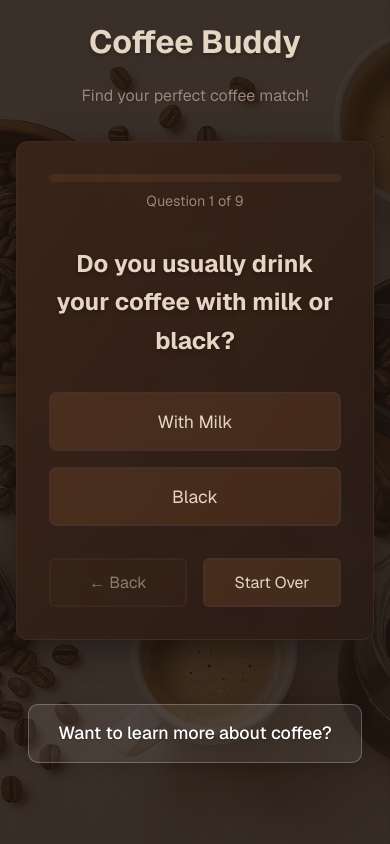
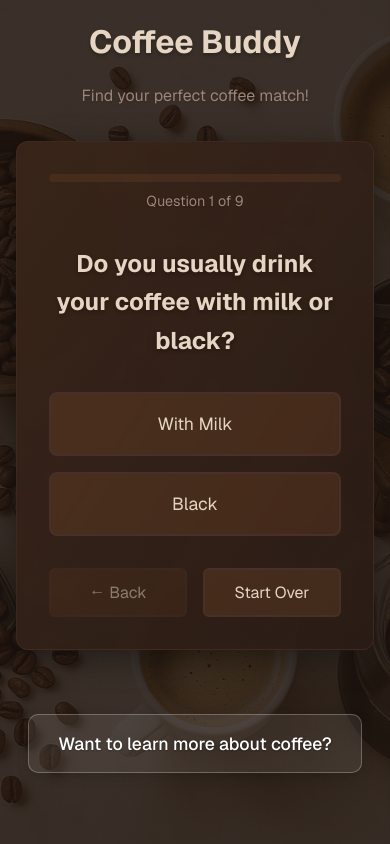
Before and after one commit to willchanpm/app-12-coffee-buddy, a Next.js app: page / in a window 390 px wide. Built offline with nearby package versions, Linux system fonts and the light colour scheme.

Commit message:
making mobile more responsive

```diff
--- a/src/app/components/CoffeeQuiz.module.css
+++ b/src/app/components/CoffeeQuiz.module.css
@@ -52,55 +52,38 @@
     margin-bottom: 2rem;
 }
 
-.option {
+.optionWrapper {
+    position: relative;
+}
+
+.optionLabel {
+    position: relative;
+    display: block;
     padding: 1rem;
-    font-size: 1.1rem;
     background-color: rgba(200, 121, 65, 0.15);
     border: 2px solid var(--border-color);
     border-radius: 8px;
     cursor: pointer;
-    transition: none;
     color: var(--foreground);
     backdrop-filter: blur(4px);
+    font-size: 1.1rem;
     -webkit-tap-highlight-color: transparent;
-        -webkit-touch-callout: none;
-        -webkit-user-select: none;
-        user-select: none;
-        touch-action: manipulation;
 }
 
-/* Desktop-only hover effects */
-@media (hover: hover) {
-    .option:hover:not(:disabled) {
-            background-color: rgba(200, 121, 65, 0.25);
-            border-color: var(--primary);
-            transform: translateY(-1px);
-            box-shadow: 0 4px 12px rgba(0, 0, 0, 0.3);
-        transition: all 0.2s ease;
-        }
+.optionInput {
+    position: absolute;
+    opacity: 0;
+    cursor: pointer;
+    height: 0;
+    width: 0;
 }
 
-        .option:focus {
-            outline: none;
+/* Selected state */
+.optionInput:checked+.optionLabel {
+    background-color: rgba(200, 121, 65, 0.3);
+    border-color: var(--primary);
 }
-
-        .option:focus-visible {
-            outline: none;
-        }
-
-        /* Remove all mobile touch effects */
-        .option:active {
-            -webkit-tap-highlight-color: transparent;
-            background-color: rgba(200, 121, 65, 0.15);
-            transform: none;
-            box-shadow: none;
-}
-
-.option:disabled {
-    cursor: not-allowed;
-    opacity: 0.7;
-}
-
+/* Navigation */
 .navigation {
     display: flex;
     justify-content: space-between;
@@ -116,28 +99,26 @@
     border: 2px solid var(--border-color);
     border-radius: 6px;
     cursor: pointer;
-    transition: all 0.2s ease;
     flex: 1;
     max-width: 200px;
     -webkit-tap-highlight-color: transparent;
-        -webkit-touch-callout: none;
-        -webkit-user-select: none;
-        user-select: none;
-        touch-action: manipulation;
 }
-
-    .navButton:focus {
-        outline: none;
+.navButton:disabled {
+    opacity: 0.5;
+    cursor: not-allowed;
 }
-
-    .navButton:focus-visible {
-        outline: none;
+.disabled {
+    opacity: 0.5;
+    cursor: not-allowed;
 }
-
-    .navButton:active {
-        background-color: rgba(200, 121, 65, 0.15) !important;
-        transform: none !important;
-        box-shadow: none !important;
+/* Desktop hover effects */
+@media (hover: hover) {
+    .optionLabel:hover {
+        background-color: rgba(200, 121, 65, 0.25);
+        border-color: var(--primary);
+        transform: translateY(-1px);
+        box-shadow: 0 4px 12px rgba(0, 0, 0, 0.3);
+        transition: all 0.2s ease;
     }
 
                 .navButton:hover:not(:disabled) {
@@ -145,17 +126,22 @@
                     border-color: var(--primary);
                     transform: translateY(-1px);
                     box-shadow: 0 4px 12px rgba(0, 0, 0, 0.3);
+        transition: all 0.2s ease;
+        }
 }
 
-.navButton:disabled {
-    cursor: not-allowed;
-    opacity: 0.5;
-    background-color: rgba(200, 121, 65, 0.05);
+/* Mobile specific styles */
+@media (hover: none) {
+
+    .optionLabel:active,
+    .optionLabel:focus {
+        background-color: rgba(200, 121, 65, 0.15);
     }
 
-.disabled {
-    opacity: 0.5;
-    cursor: not-allowed;
+                .navButton:active,
+                .navButton:focus {
+                    background-color: rgba(200, 121, 65, 0.15);
+                }
 }
 
 .loading {
@@ -199,6 +185,7 @@
     transition: all 0.2s ease;
     font-weight: 500;
     box-shadow: 0 4px 12px rgba(0, 0, 0, 0.2);
+    -webkit-tap-highlight-color: transparent;
 }
 
 .resetButton:hover {
@@ -217,26 +204,10 @@
     border-radius: 6px;
     text-shadow: 0 1px 2px rgba(0, 0, 0, 0.2);
 }
-.selected {
-    background-color: rgba(200, 121, 65, 0.3);
-    border-color: var(--primary);
-    box-shadow: 0 4px 12px rgba(0, 0, 0, 0.3);
+
+.backArrow {
+    display: inline-block;
+    margin-right: 0.25rem;
+    position: relative;
+    top: -3px;
 }
-
-/* Ensure selected state overrides any touch states on mobile */
-@media (hover: none) {
-    .selected {
-        background-color: rgba(200, 121, 65, 0.3) !important;
-        border-color: var(--primary) !important;
-        box-shadow: 0 4px 12px rgba(0, 0, 0, 0.3) !important;
-    }
-
-    .option:active,
-    .option:focus,
-    .option:hover {
-        background-color: rgba(200, 121, 65, 0.15) !important;
-        transform: none !important;
-        box-shadow: none !important;
-        border-color: var(--border-color) !important;
-    }
-}
--- a/src/app/components/CoffeeQuiz.tsx
+++ b/src/app/components/CoffeeQuiz.tsx
@@ -63,7 +63,7 @@ const questions: Question[] = [
 export default function CoffeeQuiz() {
   const [state, setState] = useState<QuizState>({
     currentQuestion: 0,
-    answers: [],
+    answers: new Array(questions.length).fill(null),
     isLoading: false,
     recommendation: null,
     isClient: false,
@@ -71,12 +71,16 @@ export default function CoffeeQuiz() {
   });
 
   useEffect(() => {
-    setState((prev) => ({ ...prev, isClient: true }));
+    setState((prev) => ({
+      ...prev,
+      isClient: true,
+      answers: new Array(questions.length).fill(null),
+    }));
   }, []);
 
   const handleAnswer = async (answer: string) => {
     const newAnswers = [...state.answers];
-    newAnswers[state.currentQuestion] = answer; // Update answer at current question index
+    newAnswers[state.currentQuestion] = answer;
 
     if (state.currentQuestion < questions.length - 1) {
       setState((prev) => ({
@@ -85,7 +89,6 @@ export default function CoffeeQuiz() {
         answers: newAnswers,
       }));
     } else {
-      // Last question answered, get recommendation
       setState((prev) => ({ ...prev, answers: newAnswers, isLoading: true }));
 
       try {
@@ -137,7 +140,7 @@ export default function CoffeeQuiz() {
   const handleReset = () => {
     setState({
       currentQuestion: 0,
-      answers: [],
+      answers: new Array(questions.length).fill(null),
       isLoading: false,
       recommendation: null,
       isClient: true,
@@ -145,7 +148,6 @@ export default function CoffeeQuiz() {
     });
   };
 
-  // Don't render anything until we're on the client
   if (!state.isClient) {
     return null;
   }
@@ -169,20 +171,26 @@ export default function CoffeeQuiz() {
             </div>
           </div>
           <h2 className={styles.prompt}>{currentQ.prompt}</h2>
-          <div className={styles.options}>
+          <div className={styles.options} key={state.currentQuestion}>
             {currentQ.options.map((option, index) => (
-              <button
-                key={index}
-                onClick={() => handleAnswer(option)}
-                className={`${styles.option} ${
-                  state.answers[state.currentQuestion] === option
-                    ? styles.selected
-                    : ""
-                }`}
-                disabled={state.isLoading}
-              >
-                {option}
-              </button>
+              <div key={index} className={styles.optionWrapper}>
+                <input
+                  type="radio"
+                  id={`option-${index}`}
+                  name={`question-${state.currentQuestion}`}
+                  value={option}
+                  checked={state.answers[state.currentQuestion] === option}
+                  onChange={() => handleAnswer(option)}
+                  className={styles.optionInput}
+                  disabled={state.isLoading}
+                />
+                <label
+                  htmlFor={`option-${index}`}
+                  className={styles.optionLabel}
+                >
+                  {option}
+                </label>
+              </div>
             ))}
           </div>
           <div className={styles.navigation}>
@@ -193,7 +201,7 @@ export default function CoffeeQuiz() {
               }`}
               disabled={state.currentQuestion === 0 || state.isLoading}
             >
-              ← Back
+              <span className={styles.backArrow}>&larr;</span>Back
             </button>
             <button
               onClick={handleReset}
```
Lines whose indentation alone changed are shown as unchanged.
